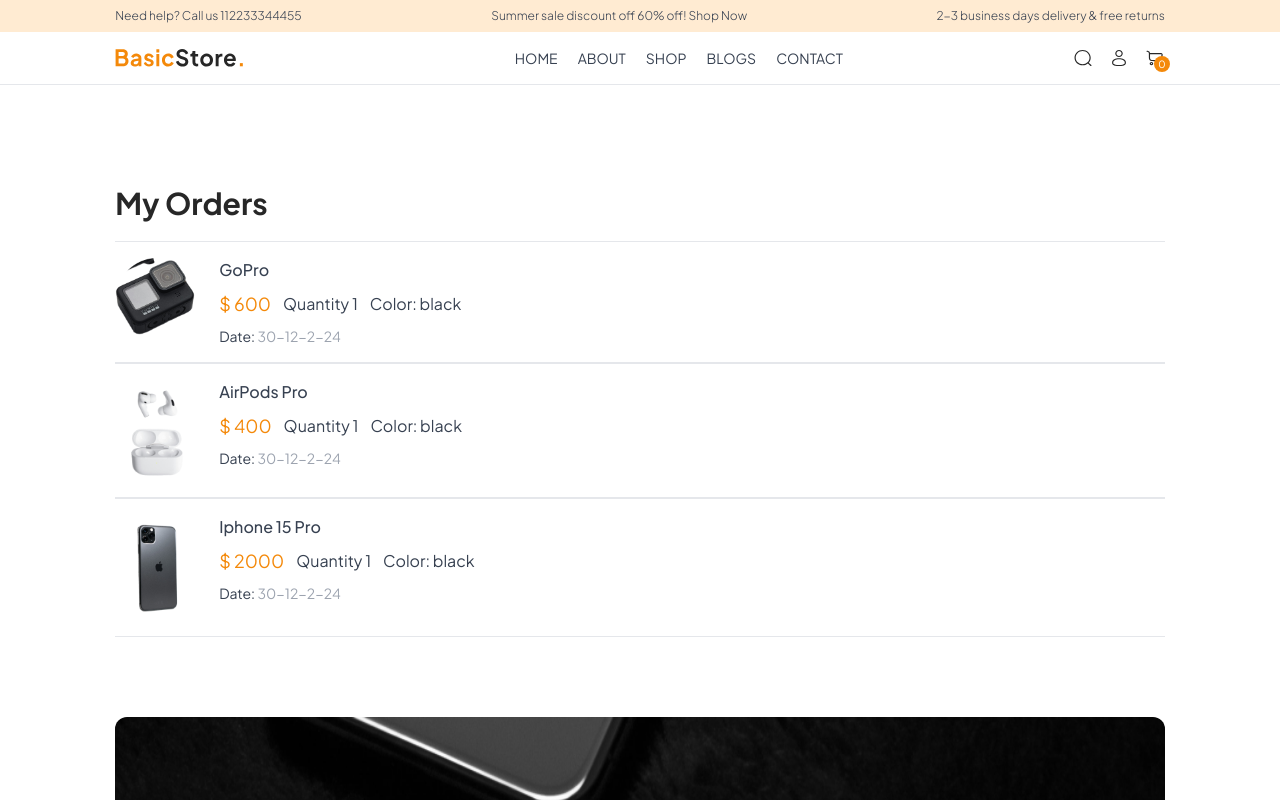
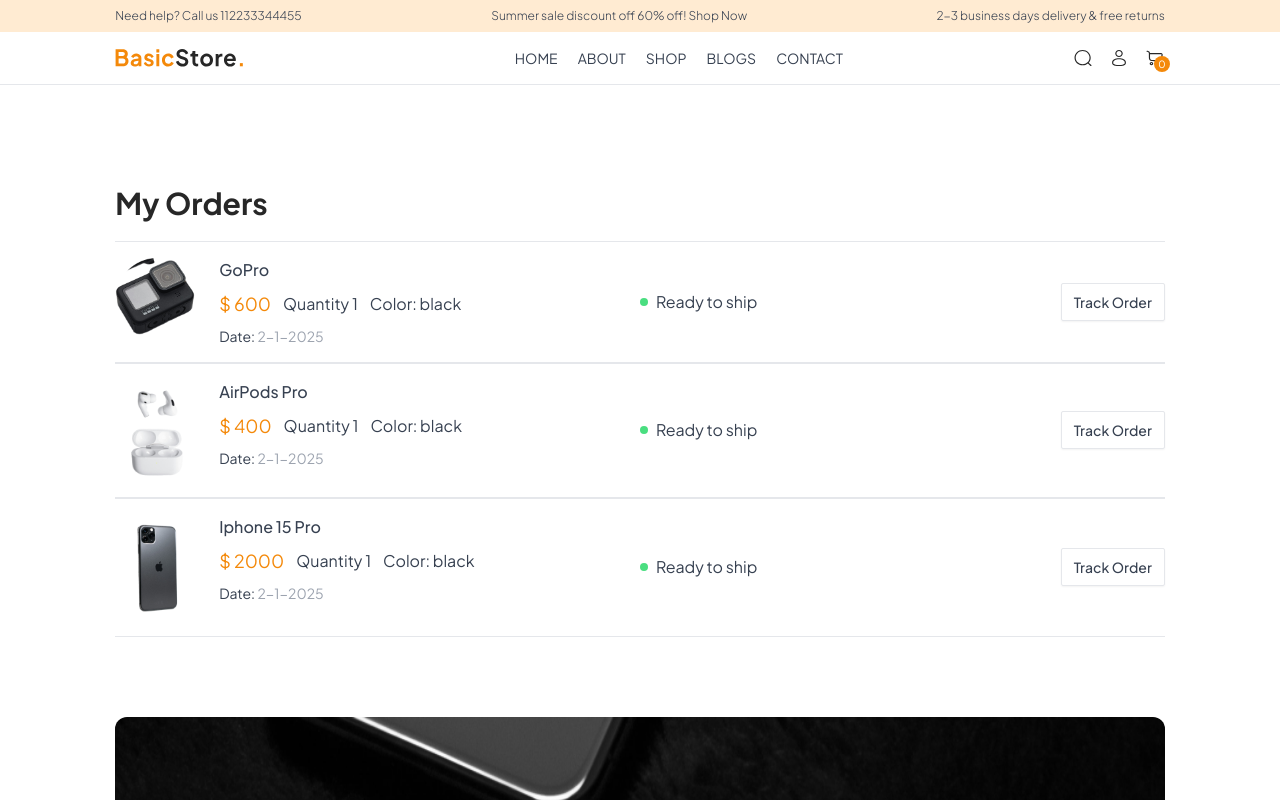
Before and after one commit to Omowunmikamil/BasicStore, a React (Vite) app in the folder frontend/: page /order in a window 1280 px wide. Shown: the top 800 px of the page. Built offline with nearby package versions, Linux system fonts and the light colour scheme.

Commit message:
Add order status and tracking button to Order component

```diff
--- a/frontend/src/pages/Order.jsx
+++ b/frontend/src/pages/Order.jsx
@@ -1,4 +1,4 @@
-import React, { useContext } from "react";
+import { useContext } from "react";
 import { ShopContext } from "../context/ShopContext";
 
 const Order = () => {
@@ -32,12 +32,23 @@
                   <p className="">Color: black</p>
                 </div>
                 <p className="mt-2">
-                  Date: <span className="text-gray-400">30-12-2-24</span>
+                  Date: <span className="text-gray-400">2-1-2025</span>
                 </p>
               </div>
             </div>
 
             {/* Order Status */}
+            <div className="flex justify-between md:w-1/2">
+              <div className="flex items-center gap-2">
+                <p className="min-w-2 h-2 rounded-full bg-green-400"></p>
+                <p className="text-sm md:text-base">Ready to ship</p>
+              </div>
+
+              {/* Track Order */}
+              <button className="text-sm font-medium border rounded-sm py-2 px-3 cursor-pointer shadow-sm">
+                Track Order
+              </button>
+            </div>
           </div>
         ))}
       </div>
```
